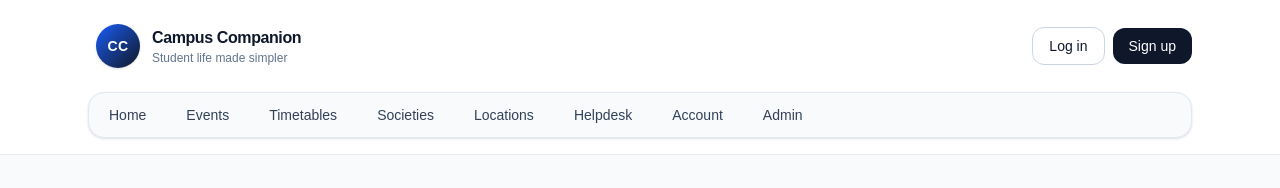
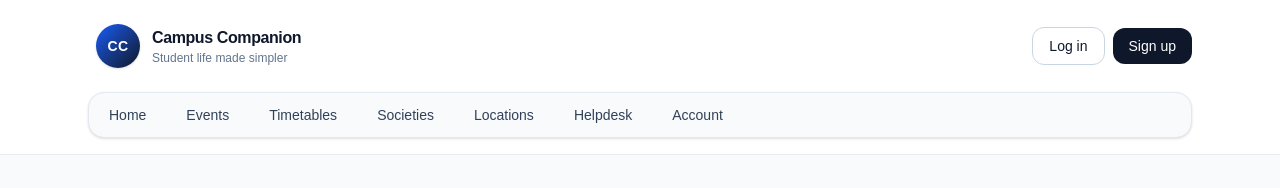
Before and after one commit to MiolesBlues/Campus_Companion, a Next.js app: page / in a window 1280 px wide. Shown: the top 188 px of the page. Built offline with nearby package versions, Linux system fonts and the light colour scheme; no server answers; the database is empty.

Commit message:
Show admin nav only for admin accounts

```diff
--- a/src/app/layout.tsx
+++ b/src/app/layout.tsx
@@ -2,23 +2,13 @@ import type { Metadata } from "next";
 import Link from "next/link";
 import { AuthProvider } from "@/components/auth-provider";
 import { AuthStatus } from "@/components/auth-status";
+import { MainNav } from "@/components/main-nav";
 import "./globals.css";
 
 export const metadata: Metadata = {
   title: "Campus Companion",
   description: "A web app to help students navigate campus life.",
 };
-
-const navLinks = [
-  { href: "/", label: "Home" },
-  { href: "/events", label: "Events" },
-  { href: "/timetables", label: "Timetables" },
-  { href: "/societies", label: "Societies" },
-  { href: "/locations", label: "Locations" },
-  { href: "/helpdesk", label: "Helpdesk" },
-  { href: "/account", label: "Account" },
-  { href: "/admin", label: "Admin" },
-];
 
 export default function RootLayout({
   children,
@@ -55,17 +45,7 @@ export default function RootLayout({
                 <AuthStatus />
               </div>
 
-              <div className="grid w-full grid-cols-2 gap-2 rounded-2xl border border-slate-200 bg-slate-50 p-2 shadow-sm sm:grid-cols-4 xl:flex xl:items-center xl:gap-2 xl:p-1">
-                {navLinks.map((link) => (
-                  <Link
-                    key={link.href}
-                    href={link.href}
-                    className="rounded-xl px-3 py-2 text-center text-sm font-medium text-slate-700 transition hover:bg-white hover:text-slate-900 hover:shadow-sm focus:outline-none focus:ring-2 focus:ring-blue-300 sm:px-4"
-                  >
-                    {link.label}
-                  </Link>
-                ))}
-              </div>
+              <MainNav />
             </nav>
           </header>
 
--- /dev/null
+++ b/src/components/main-nav.tsx
@@ -0,0 +1,37 @@
+"use client";
+
+import Link from "next/link";
+import { useAuth } from "@/components/auth-provider";
+
+const baseNavLinks = [
+  { href: "/", label: "Home" },
+  { href: "/events", label: "Events" },
+  { href: "/timetables", label: "Timetables" },
+  { href: "/societies", label: "Societies" },
+  { href: "/locations", label: "Locations" },
+  { href: "/helpdesk", label: "Helpdesk" },
+  { href: "/account", label: "Account" },
+];
+
+export function MainNav() {
+  const { profile } = useAuth();
+
+  const navLinks =
+    profile?.role === "admin"
+      ? [...baseNavLinks, { href: "/admin", label: "Admin" }]
+      : baseNavLinks;
+
+  return (
+    <div className="grid w-full grid-cols-2 gap-2 rounded-2xl border border-slate-200 bg-slate-50 p-2 shadow-sm sm:grid-cols-4 xl:flex xl:items-center xl:gap-2 xl:p-1">
+      {navLinks.map((link) => (
+        <Link
+          key={link.href}
+          href={link.href}
+          className="rounded-xl px-3 py-2 text-center text-sm font-medium text-slate-700 transition hover:bg-white hover:text-slate-900 hover:shadow-sm focus:outline-none focus:ring-2 focus:ring-blue-300 sm:px-4"
+        >
+          {link.label}
+        </Link>
+      ))}
+    </div>
+  );
+}
```
